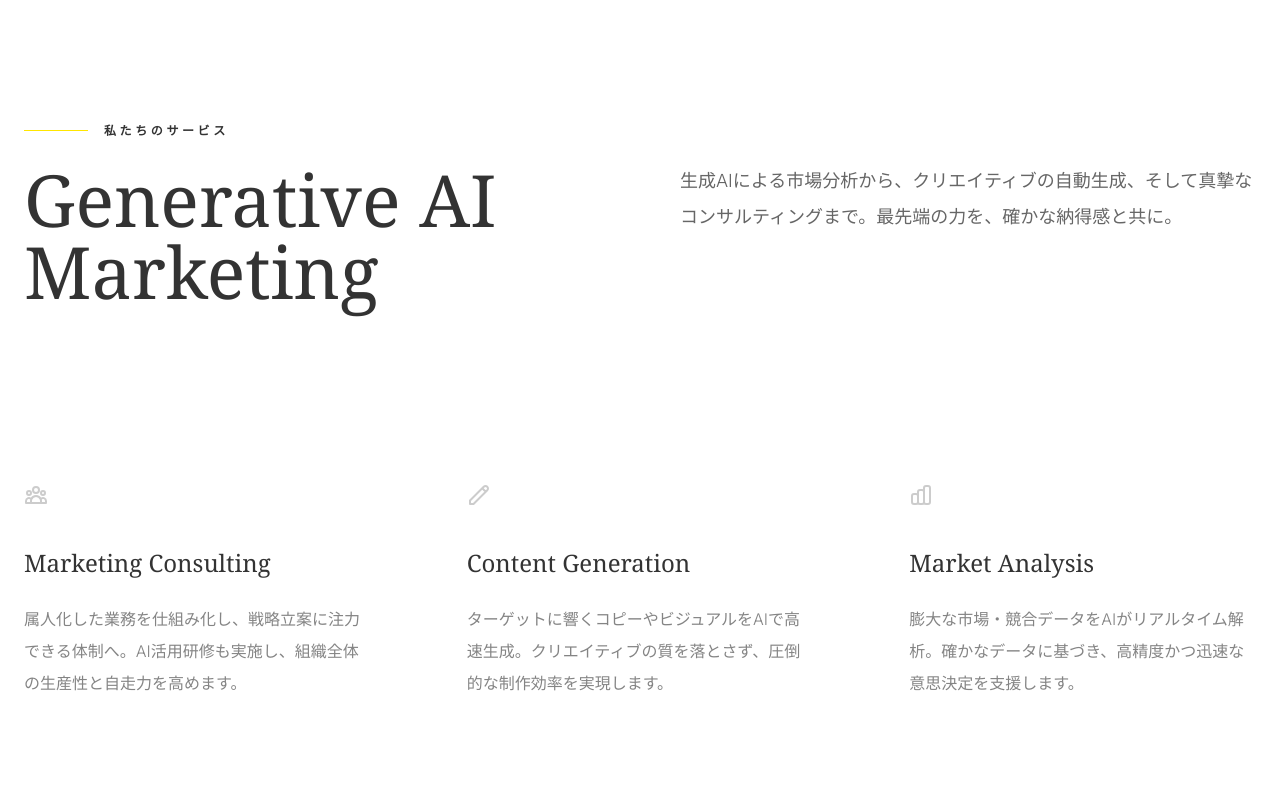
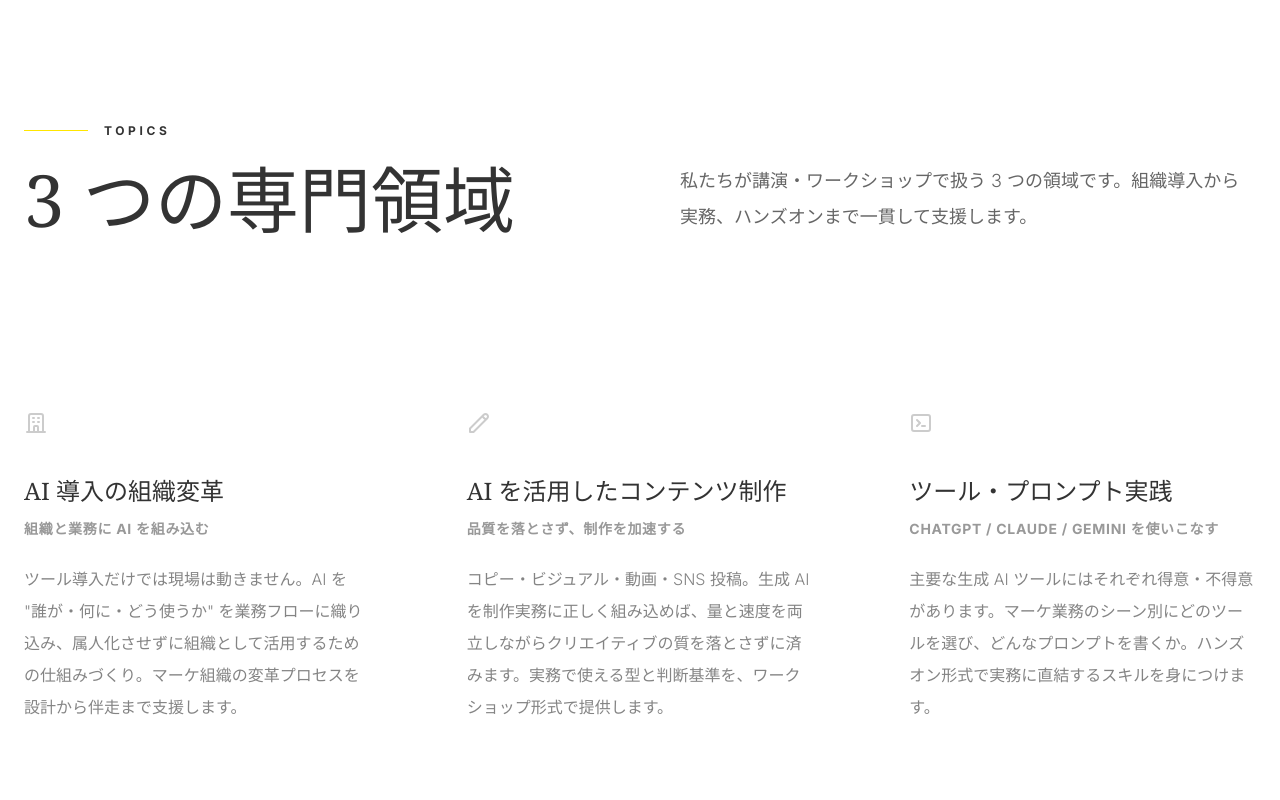
Before and after one commit to kkitase/makaninlabs, a React (Vite) app: page / in a window 1280 px wide. Shown: the part 1160-1960 px from the top of the page. Built offline with nearby package versions, Linux system fonts and the light colour scheme; a web font is replaced by a local one.

Commit message:
feat(topics): Services を Topics にリネームし 3 専門領域に刷新
組織導入 / コンテンツ制作 / ツール・プロンプト実践の 3 カードに変更。
アイコンを各領域に合わせて差し替え。

Co-Authored-By: Claude Opus 4.7 <noreply@anthropic.com>

```diff
--- a/App.tsx
+++ b/App.tsx
@@ -2,7 +2,7 @@
 import React, { useState, useEffect } from 'react';
 import { Header } from './components/Header';
 import { Hero } from './components/Hero';
-import { Services } from './components/Services';
+import { Topics } from './components/Topics';
 import { ContactSection } from './components/ContactSection';
 import { Footer } from './components/Footer';
 
@@ -25,7 +25,7 @@ const App: React.FC = () => {
       <Header scrolled={scrolled} lang={lang} setLang={setLang} />
       <main className="flex-grow">
         <Hero />
-        <Services lang={lang} />
+        <Topics />
         <ContactSection lang={lang} />
       </main>
       <Footer />
--- a/components/Services.tsx
+++ /dev/null
@@ -1,90 +0,0 @@
-
-import React from 'react';
-import { Language } from '../App';
-
-const content = {
-  ja: {
-    section: '私たちのサービス',
-    heading: 'Generative AI Marketing',
-    subheading: '生成AIによる市場分析から、クリエイティブの自動生成、そして真摯なコンサルティングまで。最先端の力を、確かな納得感と共に。',
-    items: [
-      {
-        title: "Marketing Consulting",
-        description: "属人化した業務を仕組み化し、戦略立案に注力できる体制へ。AI活用研修も実施し、組織全体の生産性と自走力を高めます。"
-      },
-      {
-        title: "Content Generation",
-        description: "ターゲットに響くコピーやビジュアルをAIで高速生成。クリエイティブの質を落とさず、圧倒的な制作効率を実現します。"
-      },
-      {
-        title: "Market Analysis",
-        description: "膨大な市場・競合データをAIがリアルタイム解析。確かなデータに基づき、高精度かつ迅速な意思決定を支援します。"
-      }
-    ]
-  },
-  en: {
-    section: 'Services',
-    heading: 'AI Marketing Support',
-    subheading: 'From market analysis to creative generation and organizational transformation. We optimize the entire marketing process with the latest AI technology.',
-    items: [
-      {
-        title: "Marketing Consulting",
-        description: "Systematize personalized tasks and move towards a structure focused on strategic planning. We also conduct AI training to enhance productivity and autonomy."
-      },
-      {
-        title: "Content Generation",
-        description: "Rapidly generate copy and visuals that resonate with your target audience using AI. Achieve overwhelming production efficiency without sacrificing quality."
-      },
-      {
-        title: "Market Analysis",
-        description: "AI analyzes vast amounts of market and competitor data in real-time. We support high-precision and rapid decision-making based on reliable data."
-      }
-    ]
-  }
-};
-
-const ICONS = [
-  <svg className="w-6 h-6" fill="none" stroke="currentColor" viewBox="0 0 24 24"><path strokeLinecap="round" strokeLinejoin="round" strokeWidth={2} d="M17 20h5v-2a3 3 0 00-5.356-1.857M17 20H7m10 0v-2c0-.656-.126-1.283-.356-1.857M7 20H2v-2a3 3 0 015.356-1.857M7 20v-2c0-.656.126-1.283.356-1.857m0 0a5.002 5.002 0 019.288 0M15 7a3 3 0 11-6 0 3 3 0 016 0zm6 3a2 2 0 11-4 0 2 2 0 014 0zM7 10a2 2 0 11-4 0 2 2 0 014 0z" /></svg>,
-  <svg className="w-6 h-6" fill="none" stroke="currentColor" viewBox="0 0 24 24"><path strokeLinecap="round" strokeLinejoin="round" strokeWidth={2} d="M15.232 5.232l3.536 3.536m-2.036-5.036a2.5 2.5 0 113.536 3.536L6.5 21.036H3v-3.572L16.732 3.732z" /></svg>,
-  <svg className="w-6 h-6" fill="none" stroke="currentColor" viewBox="0 0 24 24"><path strokeLinecap="round" strokeLinejoin="round" strokeWidth={2} d="M9 19v-6a2 2 0 00-2-2H5a2 2 0 00-2 2v6a2 2 0 002 2h2a2 2 0 002-2zm0 0V9a2 2 0 012-2h2a2 2 0 012 2v10m-6 0a2 2 0 002 2h2a2 2 0 002-2m0 0V5a2 2 0 012-2h2a2 2 0 012 2v14a2 2 0 01-2 2h-2a2 2 0 01-2-2z" /></svg>
-];
-
-export const Services: React.FC<{ lang: Language }> = ({ lang }) => {
-  const t = content[lang];
-  return (
-    <section id="services" className="py-48 bg-white overflow-hidden">
-      <div className="container mx-auto px-6">
-        <div className="mb-32">
-          <h2 className="text-xs font-bold text-[#333333] tracking-[0.3em] uppercase mb-6 flex items-center gap-4">
-            <span className="w-16 h-px bg-[#FFE600]"></span>
-            {t.section}
-          </h2>
-          <div className="flex flex-col md:flex-row md:items-start md:justify-between gap-12">
-            <h3 className="text-5xl md:text-7xl font-serif text-[#333333] leading-[1.2]">{t.heading}</h3>
-            <p className="text-[#666666] max-w-xl leading-[2.0] text-lg font-light">
-              {t.subheading}
-            </p>
-          </div>
-        </div>
-
-        <div className="grid grid-cols-1 md:grid-cols-3 gap-16 lg:gap-24">
-          {t.items.map((item, index) => (
-            <div key={index} className="relative group pt-12">
-              {/* Hover yellow line animation */}
-              <div className="absolute top-0 left-0 w-0 h-1 bg-[#FFE600] group-hover:w-full transition-all duration-700 ease-in-out"></div>
-
-              <div className="mb-10 text-[#CCCCCC] group-hover:text-[#333333] transition-colors duration-500">
-                {ICONS[index]}
-              </div>
-
-              <h4 className="text-2xl font-serif mb-6 text-[#333333] group-hover:translate-x-2 transition-transform duration-500">{item.title}</h4>
-              <p className="text-[#666666] leading-[2.0] text-base font-light opacity-80 group-hover:opacity-100 transition-opacity duration-500">
-                {item.description}
-              </p>
-            </div>
-          ))}
-        </div>
-      </div>
-    </section>
-  );
-};
--- /dev/null
+++ b/components/Topics.tsx
@@ -0,0 +1,67 @@
+import React from 'react';
+
+const items = [
+  {
+    title: 'AI 導入の組織変革',
+    subtitle: '組織と業務に AI を組み込む',
+    description: 'ツール導入だけでは現場は動きません。AI を "誰が・何に・どう使うか" を業務フローに織り込み、属人化させずに組織として活用するための仕組みづくり。マーケ組織の変革プロセスを設計から伴走まで支援します。',
+  },
+  {
+    title: 'AI を活用したコンテンツ制作',
+    subtitle: '品質を落とさず、制作を加速する',
+    description: 'コピー・ビジュアル・動画・SNS 投稿。生成 AI を制作実務に正しく組み込めば、量と速度を両立しながらクリエイティブの質を落とさずに済みます。実務で使える型と判断基準を、ワークショップ形式で提供します。',
+  },
+  {
+    title: 'ツール・プロンプト実践',
+    subtitle: 'ChatGPT / Claude / Gemini を使いこなす',
+    description: '主要な生成 AI ツールにはそれぞれ得意・不得意があります。マーケ業務のシーン別にどのツールを選び、どんなプロンプトを書くか。ハンズオン形式で実務に直結するスキルを身につけます。',
+  },
+];
+
+const ICONS = [
+  // カード 1: 組織変革（building-office 系）
+  <svg className="w-6 h-6" fill="none" stroke="currentColor" viewBox="0 0 24 24"><path strokeLinecap="round" strokeLinejoin="round" strokeWidth={2} d="M19 21V5a2 2 0 00-2-2H7a2 2 0 00-2 2v16m14 0h2m-2 0h-5m-9 0H3m2 0h5M9 7h1m-1 4h1m4-4h1m-1 4h1m-5 10v-5a1 1 0 011-1h2a1 1 0 011 1v5m-4 0h4" /></svg>,
+  // カード 2: 制作（pencil-square 系）
+  <svg className="w-6 h-6" fill="none" stroke="currentColor" viewBox="0 0 24 24"><path strokeLinecap="round" strokeLinejoin="round" strokeWidth={2} d="M15.232 5.232l3.536 3.536m-2.036-5.036a2.5 2.5 0 113.536 3.536L6.5 21.036H3v-3.572L16.732 3.732z" /></svg>,
+  // カード 3: ツール（command-line 系）
+  <svg className="w-6 h-6" fill="none" stroke="currentColor" viewBox="0 0 24 24"><path strokeLinecap="round" strokeLinejoin="round" strokeWidth={2} d="M8 9l3 3-3 3m5 0h3M5 20h14a2 2 0 002-2V6a2 2 0 00-2-2H5a2 2 0 00-2 2v12a2 2 0 002 2z" /></svg>,
+];
+
+export const Topics: React.FC = () => {
+  return (
+    <section id="topics" className="py-48 bg-white overflow-hidden">
+      <div className="container mx-auto px-6">
+        <div className="mb-32">
+          <h2 className="text-xs font-bold text-[#333333] tracking-[0.3em] uppercase mb-6 flex items-center gap-4">
+            <span className="w-16 h-px bg-[#FFE600]"></span>
+            Topics
+          </h2>
+          <div className="flex flex-col md:flex-row md:items-start md:justify-between gap-12">
+            <h3 className="text-5xl md:text-7xl font-serif text-[#333333] leading-[1.2]">3 つの専門領域</h3>
+            <p className="text-[#666666] max-w-xl leading-[2.0] text-lg font-light">
+              私たちが講演・ワークショップで扱う 3 つの領域です。組織導入から実務、ハンズオンまで一貫して支援します。
+            </p>
+          </div>
+        </div>
+
+        <div className="grid grid-cols-1 md:grid-cols-3 gap-16 lg:gap-24">
+          {items.map((item, index) => (
+            <div key={index} className="relative group pt-12">
+              <div className="absolute top-0 left-0 w-0 h-1 bg-[#FFE600] group-hover:w-full transition-all duration-700 ease-in-out"></div>
+
+              <div className="mb-10 text-[#CCCCCC] group-hover:text-[#333333] transition-colors duration-500">
+                {ICONS[index]}
+              </div>
+
+              <h4 className="text-2xl font-serif mb-3 text-[#333333] group-hover:translate-x-2 transition-transform duration-500">{item.title}</h4>
+              <p className="text-sm font-bold tracking-wider text-[#999999] mb-6 uppercase">{item.subtitle}</p>
+              <p className="text-[#666666] leading-[2.0] text-base font-light opacity-80 group-hover:opacity-100 transition-opacity duration-500">
+                {item.description}
+              </p>
+            </div>
+          ))}
+        </div>
+      </div>
+    </section>
+  );
+};
```
